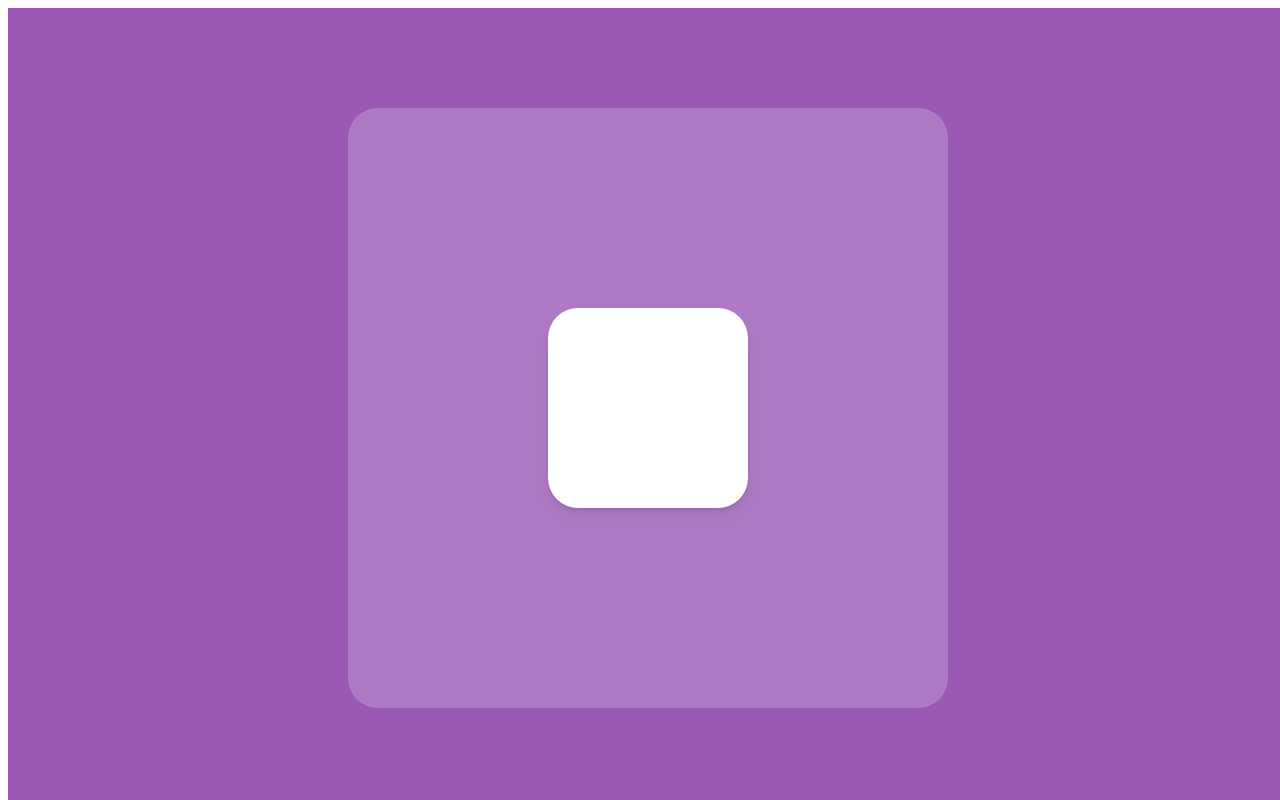
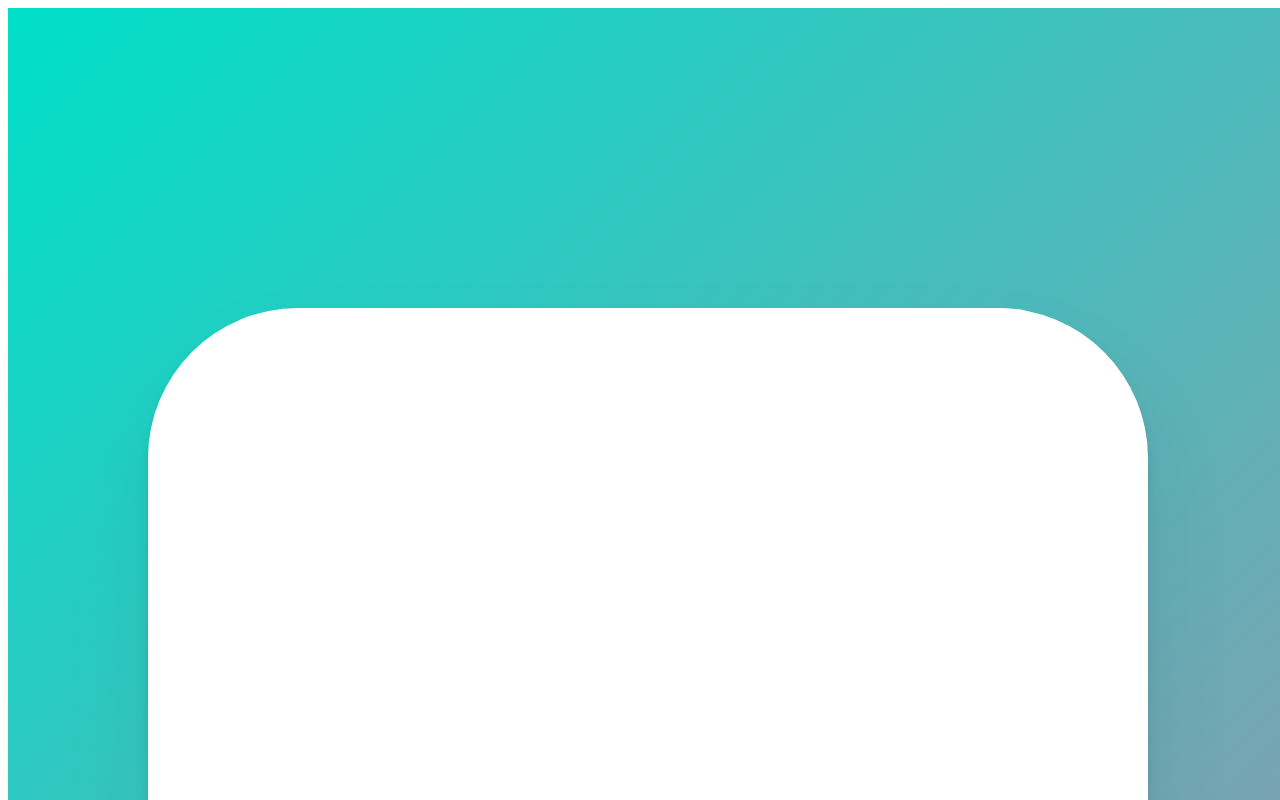
Before and after one commit to DINGUNOTE/react-master-class, a React (Create React App) app in the folder class-one/: page / in a window 1280 px wide. Shown: the top 800 px of the page. Built offline with nearby package versions, Linux system fonts and the light colour scheme.

Commit message:
feat: framer-motion useMotionValue, useTransform, useScroll test

```diff
--- a/class-one/src/App.js
+++ b/class-one/src/App.js
@@ -1,25 +1,14 @@
 import styled from 'styled-components';
-import { motion } from 'framer-motion';
-import { useRef } from 'react';
+import { motion, useMotionValue, useTransform, useScroll } from 'framer-motion';
+import { useEffect } from 'react';
 
-const Wrapper = styled.div`
+const Wrapper = styled(motion.div)`
   display: flex;
   align-items: center;
   justify-content: center;
   width: 100vw;
-  height: 100vh;
-  background: #9b59b6;
-  overflow: hidden;
-`;
-
-const Container = styled.div`
-  display: flex;
-  align-items: center;
-  justify-content: center;
-  width: 600px;
-  height: 600px;
-  background-color: rgba(255, 255, 255, 0.2);
-  border-radius: 30px;
+  height: 200vh;
+  background: linear-gradient(135deg, rgb(238, 0, 153), rgb(221, 0, 238));
   overflow: hidden;
 `;
 
@@ -31,28 +20,23 @@ const Box = styled(motion.div)`
   box-shadow: 0 2px 3px rgba(0, 0, 0, 0.1), 0 10px 20px rgba(0, 0, 0, 0.06);
 `;
 
-const boxVariants = {
-  hover: { scale: 1.1, rotate: 90 },
-  click: { scale: 1, borderRadius: '50%' },
-  drag: { backgroundColor: 'rgb(46, 204, 113)' },
-};
+const App = () => {
+  const x = useMotionValue(0);
+  const rotate = useTransform(x, [-500, 500], [360, -360]);
+  const gradient = useTransform(
+    x,
+    [-500, 500],
+    [
+      'linear-gradient(135deg, rgb(0, 210, 238), rgb(0, 83, 238))',
+      'linear-gradient(135deg, rgb(0, 238, 155), rgb(238, 178, 0))',
+    ]
+  );
+  const { scrollYProgress } = useScroll();
+  const scale = useTransform(scrollYProgress, [0, 1], [1, 5]);
 
-const App = () => {
-  const dragArea = useRef(null);
   return (
-    <Wrapper>
-      <Container ref={dragArea}>
-        <Box
-          drag
-          dragConstraints={dragArea}
-          dragSnapToOrigin
-          dragElastic={0}
-          variants={boxVariants}
-          whileHover="hover"
-          whileTap="click"
-          whileDrag="drag"
-        ></Box>
-      </Container>
+    <Wrapper style={{ background: gradient }}>
+      <Box style={{ x, rotate, scale }} drag="x" dragSnapToOrigin></Box>
     </Wrapper>
   );
 };
--- a/class-one/src/index.js
+++ b/class-one/src/index.js
@@ -15,9 +15,9 @@ const darkTheme = {
 
 const root = ReactDOM.createRoot(document.getElementById('root'));
 root.render(
-  <React.StrictMode>
-    <ThemeProvider theme={darkTheme}>
-      <App />
-    </ThemeProvider>
-  </React.StrictMode>
+  // <React.StrictMode>
+  <ThemeProvider theme={darkTheme}>
+    <App />
+  </ThemeProvider>
+  // </React.StrictMode>
 );
```
